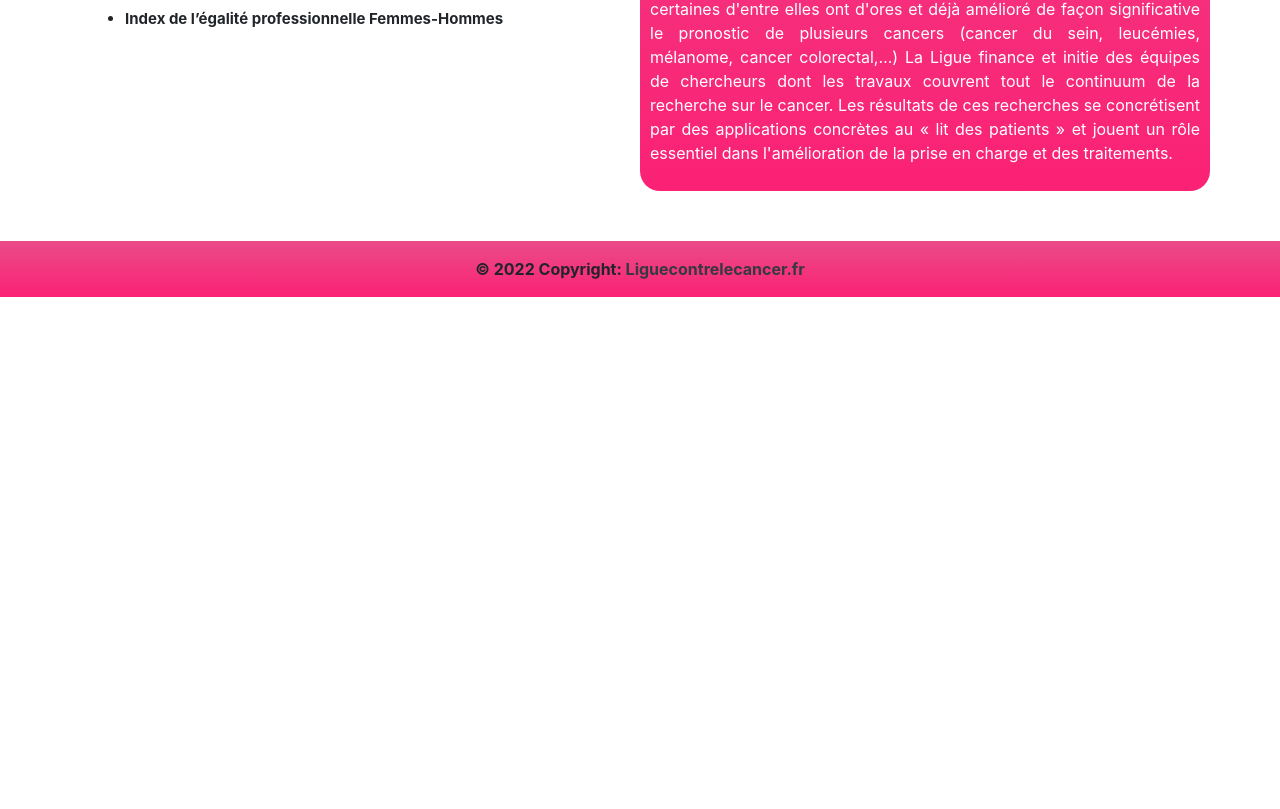
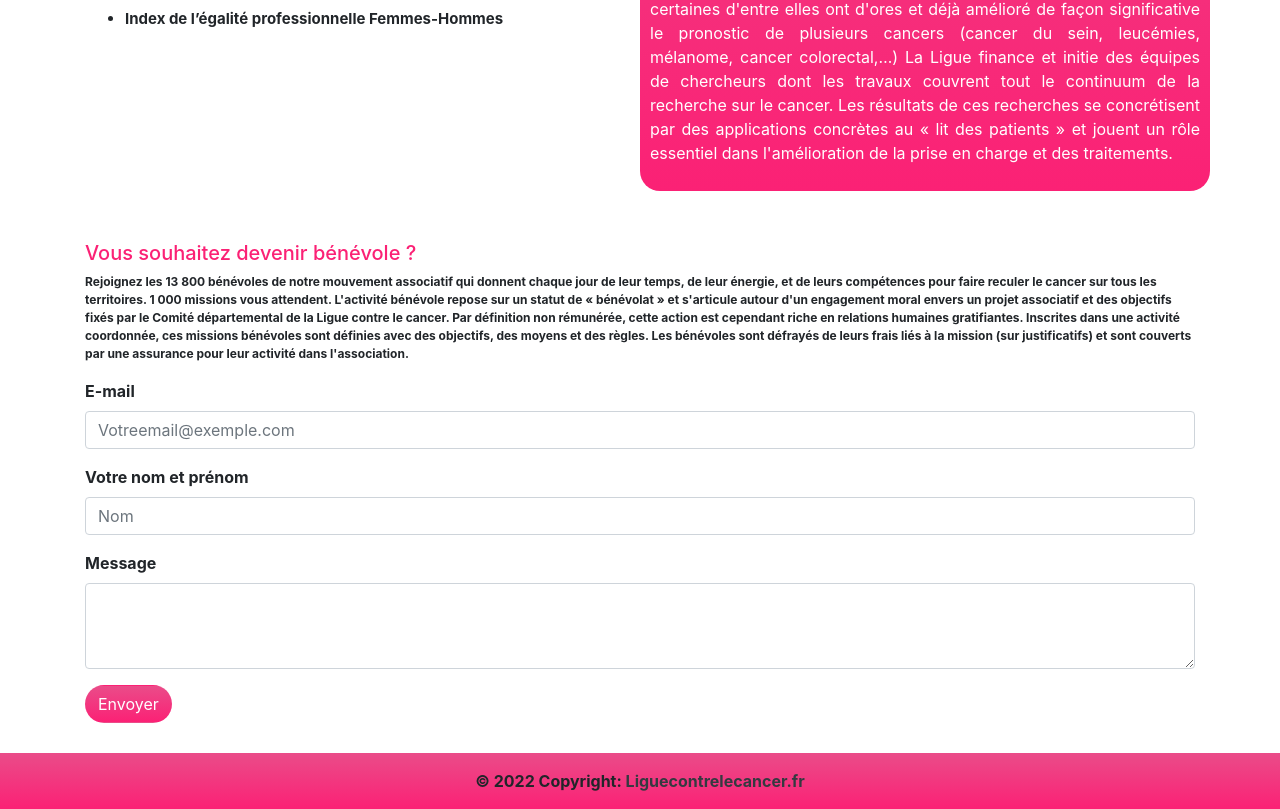
Before and after one commit to Enyo44/ExamHtml1, a PHP site: page /home.html in a window 1280 px wide. Shown: the part 915-1724 px from the top of the page. Before the commit the page ends 1212 px from the top, so only its background shows below. Run offline with PHP 8.4, Linux system fonts and the light colour scheme; some web fonts are replaced.

Commit message:
add form in home.html

```diff
--- a/home.html
+++ b/home.html
@@ -62,6 +62,33 @@
         </div>
     </div>
 </div>
+<div class="container-fluid" id="benevole">
+  <div class="container">
+    <article class="row-sm-12">
+      <h4 id="titlebenevole"> Vous souhaitez devenir bénévole ?</h4>
+      <p id="textbenevole">Rejoignez les 13 800 bénévoles de notre mouvement associatif qui donnent chaque jour de leur temps, de leur énergie, et de leurs compétences pour faire reculer le cancer sur tous les territoires. 1 000 missions vous attendent.
+        L'activité bénévole repose sur un statut de « bénévolat » et s'articule autour d'un engagement moral envers un projet associatif et des objectifs fixés par le Comité départemental de la Ligue contre le cancer. Par définition non rémunérée, cette action est cependant riche en relations humaines gratifiantes. Inscrites dans une activité coordonnée, ces missions bénévoles sont définies avec des objectifs, des moyens et des règles. Les bénévoles sont défrayés de leurs frais liés à la mission (sur justificatifs) et sont couverts par une assurance  pour leur activité dans l'association.</p>
+    </article>
+  </div>
+</div>
+<div class="container">
+<form>
+  <div class="form-group ">
+    <label for="E-mail">E-mail</label>
+    <input type="email" class="form-control" id="E-mail" placeholder="Votreemail@exemple.com">
+  </div>
+  <div class="form-group">
+    <label for="Name">Votre nom et prénom</label>
+    <input type="Name" class="form-control" id="Name" placeholder="Nom">
+  </div>
+  <div class="form-group">
+    <label for="Message">Message</label>
+    <textarea class="form-control" id="Message" rows="3"></textarea>
+  </div>
+  <button type="submit" class="btn" id="submitbutton">Envoyer</button>
+</form>
+</div>
+
 <!----FOOTER-->
 <footer class="text-center text-lg-start">
 
--- a/style.css
+++ b/style.css
@@ -49,3 +49,16 @@ html {
     background: linear-gradient(0deg, rgba(251,33,117,1) 0%, rgba(234,76,137,1) 100%);
     border-radius: 20px;
 }
+#textbenevole {
+    font-size: 12px;
+}
+#titlebenevole {
+    font-size: 20px;
+    color: rgba(251,33,117,1);
+}
+#submitbutton {
+    background: linear-gradient(0deg, rgba(251,33,117,1) 0%, rgba(234,76,137,1) 100%);
+    color:white;
+    border-radius: 20px;
+    margin-bottom: 30px;
+}
```
